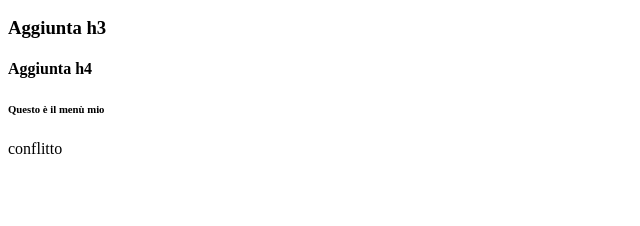
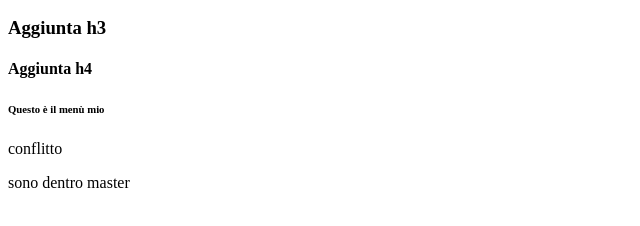
Before and after one commit to PerpigliaDaniele/prova, a plain HTML site: page index.html in a window 1280 px wide. Shown: the part 110-336 px from the top of the page, without its empty margins (0-640 px from the left). Drawn offline with Linux system fonts and the light colour scheme.

Commit message:
sono dentro master

```diff
--- a/index.html
+++ b/index.html
@@ -13,5 +13,6 @@
     <h4>Aggiunta h4</h4>
     <h6>Questo è il menù mio</h6>
     conflitto
+    <p>sono dentro master</p>
 </body>
 </html>
```
